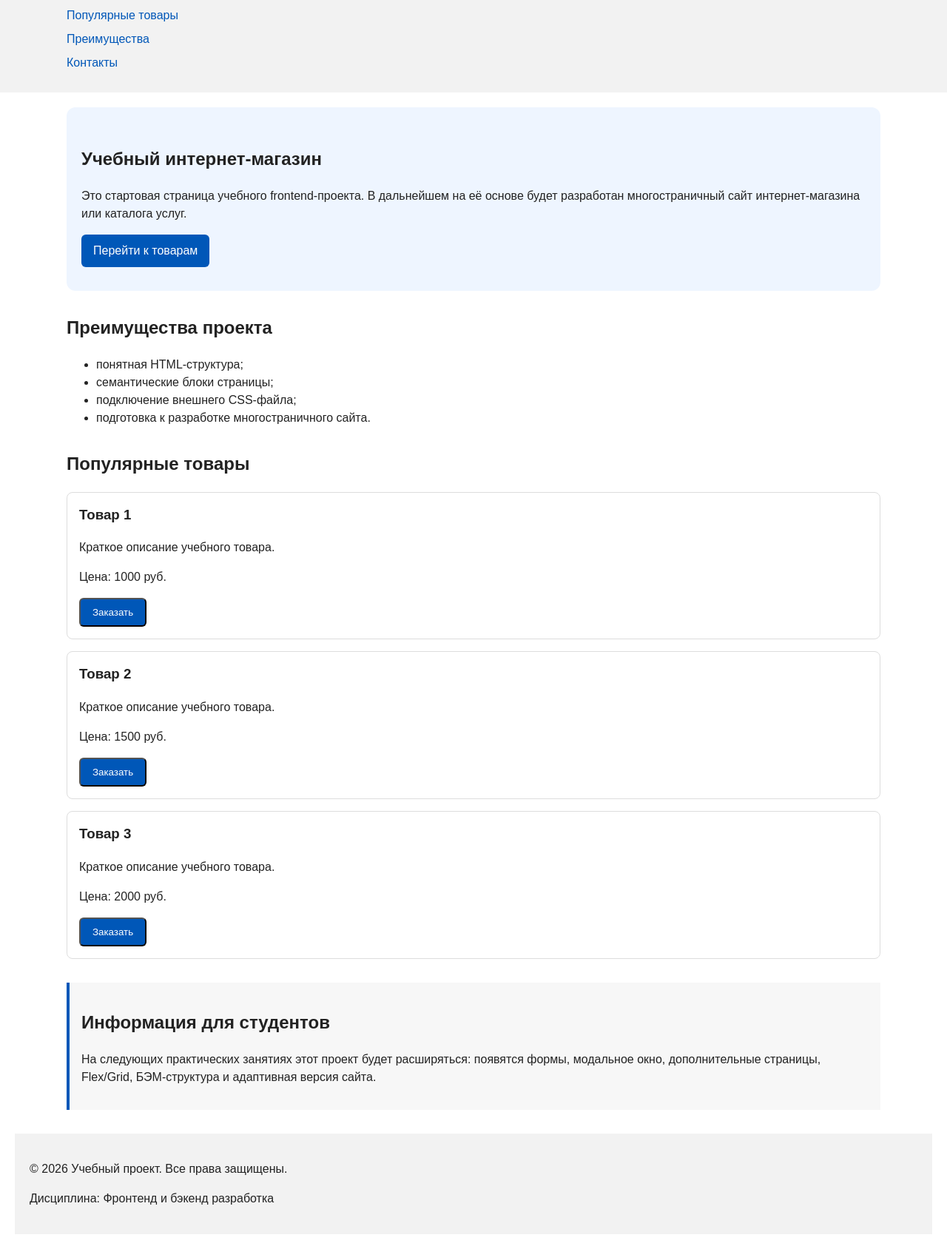
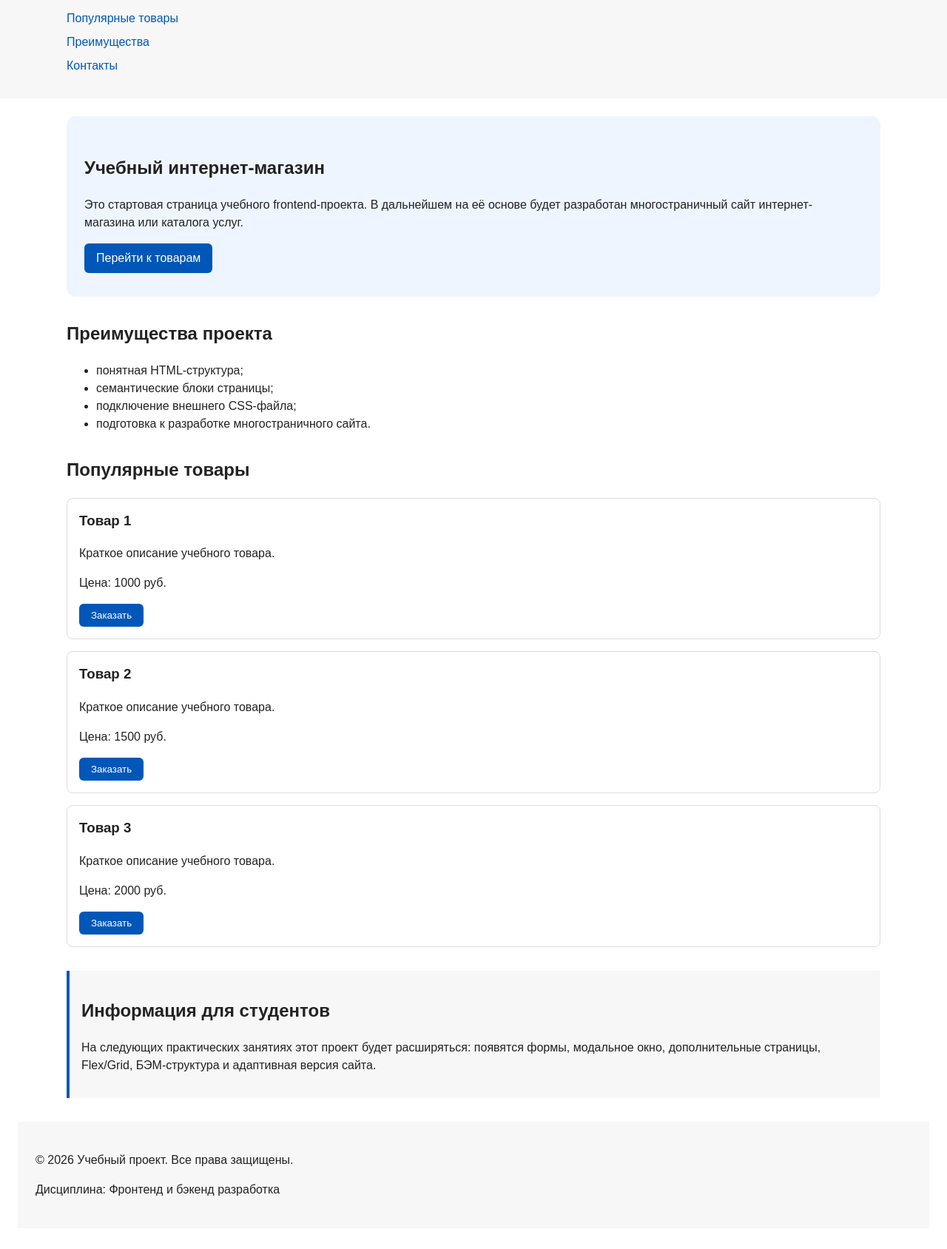
Before and after one commit to betlick/kr1-html-css-shop, a plain HTML site: page index.html in a window 1280 px wide. Shown: the part 83-1771 px from the top of the page at 74% size. Drawn offline with Linux system fonts and the light colour scheme.

Commit message:
refactor: organize CSS variables and states

```diff
--- a/css/style.css
+++ b/css/style.css
@@ -1,23 +1,55 @@
-/*
-  Универсальное правило для всех элементов.
-  border-box делает расчёт размеров более понятным:
-  width включает content, padding и border.
-*/
+/* ===============================
+   1. Переменные проекта
+   =============================== */
+
+:root {
+  /* Основные цвета проекта */
+  --color-bg: #ffffff;
+  --color-text: #222222;
+  --color-muted: #666666;
+  --color-primary: #0057b8;
+  --color-primary-dark: #003f86;
+  --color-border: #dddddd;
+  --color-surface: #f7f7f7;
+  --color-surface-accent: #eef5ff;
+  --color-danger: #b00020;
+  --color-success: #168a2f;
+  --color-success-bg: #eefaf0;
+  --color-white: #ffffff;
+
+  /* Отступы */
+  --space-xs: 4px;
+  --space-sm: 8px;
+  --space-md: 16px;
+  --space-lg: 24px;
+  --space-xl: 32px;
+
+  /* Скругления */
+  --radius-sm: 6px;
+  --radius-md: 8px;
+  --radius-lg: 12px;
+
+  /* Размеры */
+  --container-width: 1100px;
+}
+
+
+/* ===============================
+   2. Базовые стили
+   =============================== */
+
 * {
   box-sizing: border-box;
 }
 
-/*
-  Убираем стандартный внешний отступ браузера у body.
-  Без этого вокруг страницы может появиться белая рамка.
-*/
 body {
   margin: 0;
   font-family: Arial, sans-serif;
   line-height: 1.5;
-  color: #222222;
-  background-color: #ffffff;
+  color: var(--color-text);
+  background-color: var(--color-bg);
 }
+
 
 /*
   Задаём внутренние отступы для основных областей страницы.
@@ -26,7 +58,7 @@
 header,
 main,
 footer {
-  padding: 20px;
+  padding: var(--space-lg);
 }
 
 /*
@@ -34,7 +66,7 @@
   Пока используется простой светло-серый фон.
 */
 header {
-  background-color: #f2f2f2;
+  background-color: var(--color-surface);
 }
 
 /*
@@ -42,8 +74,26 @@
   чтобы визуально отделить его от основного содержимого.
 */
 footer {
-  background-color: #f2f2f2;
+  background-color: var(--color-surface);
 }
+
+/* ===============================
+   3. Общие элементы интерфейса
+   =============================== */
+
+a {
+  color: var(--color-primary);
+}
+
+a:hover {
+  color: var(--color-primary-dark);
+}
+
+a:focus-visible {
+  outline: 2px solid var(--color-primary);
+  outline-offset: 3px;
+}
+
 
 /*
   Ограничиваем ширину содержимого шапки,
@@ -95,144 +145,127 @@
   text-decoration: underline;
 }
 
-/*
-  Hero-блок — первый крупный блок страницы.
-  Он визуально отделяется от остальных разделов фоном и отступами.
-*/
+/* ===============================
+   4. Компоненты страницы
+   =============================== */
+
 .hero {
-  max-width: 1100px;
-  margin: 0 auto 32px;
-  padding: 32px 20px;
-  background-color: #eef5ff;
-  border-radius: 12px;
+  max-width: var(--container-width);
+  margin: 0 auto var(--space-xl);
+  padding: var(--space-xl) var(--space-lg);
+  background-color: var(--color-surface-accent);
+  border-radius: var(--radius-lg);
 }
 
-/*
-  Общий класс для разделов страницы.
-*/
 .section {
-  max-width: 1100px;
-  margin: 0 auto 32px;
+  max-width: var(--container-width);
+  margin: 0 auto var(--space-xl);
 }
 
-/*
-  Убираем лишний верхний отступ у заголовков разделов.
-*/
 .section h2 {
   margin-top: 0;
 }
 
-/*
-  Карточка товара — самостоятельный блок.
-  На следующих занятиях карточки будут доработаны и выстроены в сетку.
-*/
+
 .product-card {
-  margin-bottom: 16px;
-  padding: 16px;
-  border: 1px solid #dddddd;
-  border-radius: 8px;
-  background-color: #ffffff;
+  margin-bottom: var(--space-md);
+  padding: var(--space-md);
+  border: 1px solid var(--color-border);
+  border-radius: var(--radius-md);
+  background-color: var(--color-bg);
 }
 
-/*
-  Убираем лишний верхний отступ у заголовка карточки.
-*/
+.product-card:hover {
+  border-color: var(--color-primary);
+}
+
 .product-card h3 {
   margin-top: 0;
 }
 
-/*
-  Пока это обычная ссылка, но визуально она оформляется как кнопка.
-*/
+
 .button {
   display: inline-block;
-  padding: 10px 16px;
-  color: #ffffff;
-  background-color: #0057b8;
+  padding: var(--space-sm) var(--space-md);
+  color: var(--color-white);
+  background-color: var(--color-primary);
   text-decoration: none;
-  border-radius: 6px;
+  border: none;
+  border-radius: var(--radius-sm);
+  cursor: pointer;
 }
 
-/*
-  Простое состояние наведения для кнопки.
-*/
 .button:hover {
-  background-color: #003f86;
+  background-color: var(--color-primary-dark);
 }
+
+.button:focus-visible {
+  outline: 2px solid var(--color-primary);
+  outline-offset: 3px;
+}
+
+.button:disabled {
+  opacity: 0.6;
+  cursor: not-allowed;
+}
+
 
 /*
   Дополнительный информационный блок.
 */
 .aside-info {
-  max-width: 1100px;
-  margin: 0 auto 32px;
-  padding: 16px;
-  border-left: 4px solid #0057b8;
-  background-color: #f7f7f7;
+  max-width: var(--container-width);
+  margin: 0 auto var(--space-xl);
+  padding: var(--space-md);
+  border-left: 4px solid var(--color-primary);
+  background-color: var(--color-surface);
 }
 
-/*
-  Модальное окно.
-  Элемент dialog сам умеет открываться поверх страницы.
-*/
+
+/* ===============================
+   5. Форма и модальное окно
+   =============================== */
+
 .order-dialog {
   width: min(100% - 32px, 560px);
-  padding: 24px;
+  padding: var(--space-lg);
   border: none;
-  border-radius: 12px;
+  border-radius: var(--radius-lg);
 }
 
-/*
-  Затемнение фона за модальным окном.
-*/
 .order-dialog::backdrop {
   background-color: rgba(0, 0, 0, 0.5);
 }
 
-/*
-  Поле формы.
-  Каждый блок получает нижний отступ.
-*/
 .form-field {
-  margin-bottom: 16px;
+  margin-bottom: var(--space-md);
 }
 
-/*
-  Подпись поля.
-*/
 .form-field label {
   display: block;
-  margin-bottom: 6px;
+  margin-bottom: var(--space-xs);
 }
 
-/*
-  Основные поля формы.
-*/
 .form-field input,
 .form-field select,
 .form-field textarea {
   width: 100%;
   padding: 10px 12px;
-  border: 1px solid #cccccc;
-  border-radius: 6px;
+  border: 1px solid var(--color-border);
+  border-radius: var(--radius-sm);
   font: inherit;
 }
 
-/*
-  Checkbox не должен занимать всю ширину.
-*/
 .form-field input[type="checkbox"] {
   width: auto;
 }
 
-/*
-  Подсказка под полем телефона.
-*/
 .form-field small {
   display: block;
-  margin-top: 4px;
-  color: #666666;
+  margin-top: var(--space-xs);
+  color: var(--color-muted);
 }
+
 
 /*
   Видимый фокус для клавиатурной навигации.
@@ -266,9 +299,28 @@
   Сообщение об успешной отправке.
 */
 .success-message {
-  max-width: 1100px;
-  margin: 24px auto;
-  padding: 16px;
-  border-left: 4px solid #168a2f;
-  background-color: #eefaf0;
+  max-width: var(--container-width);
+  margin: var(--space-lg) auto;
+  padding: var(--space-md);
+  border-left: 4px solid var(--color-success);
+  background-color: var(--color-success-bg);
 }
+
+
+.form-field input:hover,
+.form-field select:hover,
+.form-field textarea:hover {
+  border-color: var(--color-primary);
+}
+
+.form-field input:focus-visible,
+.form-field select:focus-visible,
+.form-field textarea:focus-visible,
+.form-actions button:focus-visible {
+  outline: 2px solid var(--color-primary);
+  outline-offset: 3px;
+}
+
+[aria-invalid="true"] {
+  border-color: var(--color-danger);
+}
```
Also changed, not shown: 1 other file.
